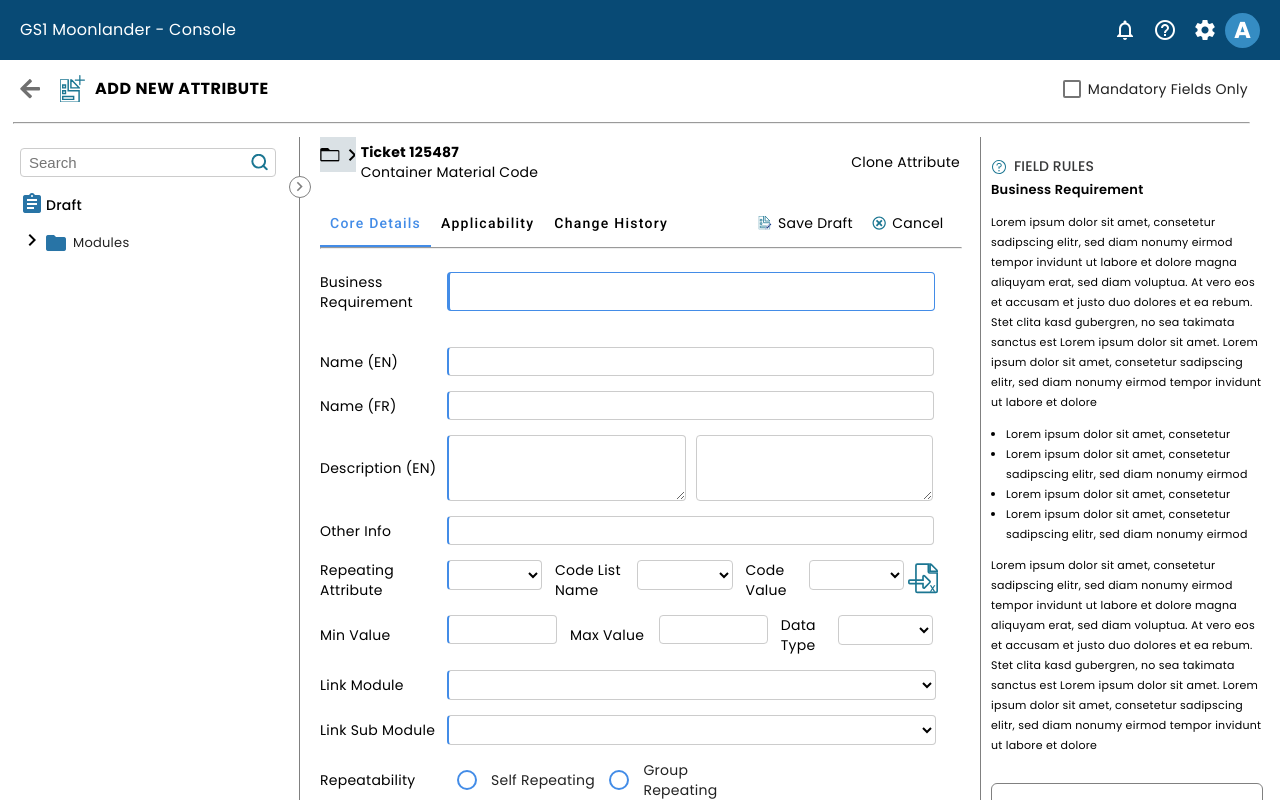
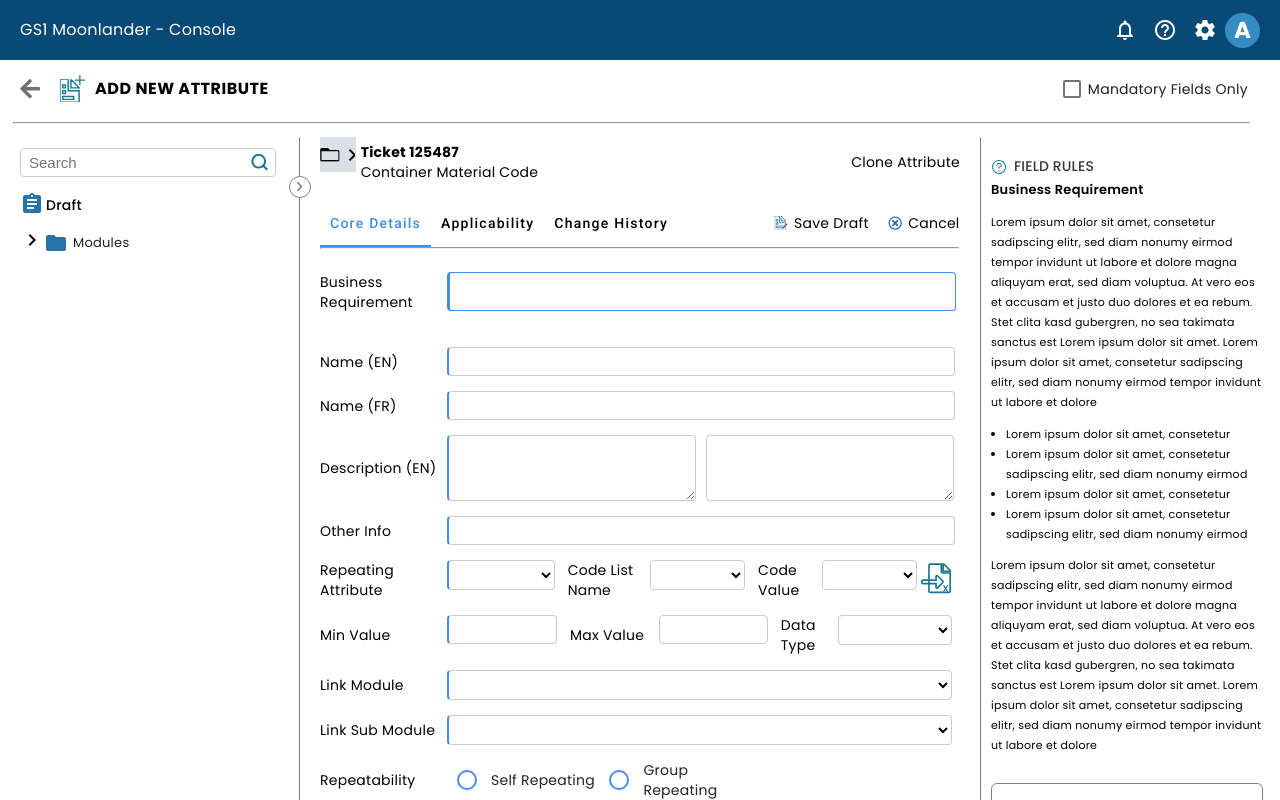
Before and after one commit to AjoshZS/ALM-Frontend-2, an Angular app: page / in a window 1280 px wide. Shown: the top 800 px of the page. Built offline with nearby package versions, Linux system fonts and the light colour scheme.

Commit message:
save added

```diff
--- a/src/app/modules/attribute/components/new_attribute/attribute-create/attribute-create.component.scss
+++ b/src/app/modules/attribute/components/new_attribute/attribute-create/attribute-create.component.scss
@@ -109,7 +109,7 @@
   }
 
   .h-line-tabs{
-    width: 100%;
+    width: 99.5%;
     margin: 0;
     position: absolute;
     top: 48px;
@@ -119,7 +119,7 @@
     display: flex;
     width: 30%;
     position: absolute;
-    right: 2.5%;
+    right: 0;
     top: 1.7%;
     z-index: 15;
   }
--- a/src/app/modules/attribute/components/new_attribute/attribute-create/attribute-create.component.ts
+++ b/src/app/modules/attribute/components/new_attribute/attribute-create/attribute-create.component.ts
@@ -49,7 +49,7 @@ export class AttributeCreateComponent {
 
   saveForm(){
     console.log("saveForm clicked")
-    this.generalService.setFormData("triggered");
+    this.generalService.setFormData("SAVE");
   }
 
   removeForm(){
--- a/src/app/modules/attribute/components/new_attribute/core-details/core-details.component.html
+++ b/src/app/modules/attribute/components/new_attribute/core-details/core-details.component.html
@@ -6,7 +6,7 @@
             </div>
             <div class="input form-input">
                 <input type="text"
-                    style="font-family: 'Poppins';border-radius:4px;width: 93%;height: 35px; border: 1px solid #438ce7; border-left-width: 3px;outline: none;padding-left: 10px; "
+                    style="font-family: 'Poppins';border-radius:4px;width: 97%;height: 35px; border: 1px solid #438ce7; border-left-width: 3px;outline: none;padding-left: 10px; "
                     id="business_name" formControlName="business_name">
             </div>
         </div>
@@ -55,7 +55,7 @@
             <div class="label form-label">
                 <label for="other_info">Repeating Attribute</label>
             </div>
-            <select formControlName="repeating_Attribute" id="name_EN" style="border-left-width: 2px;border-left-color: #438ce7;width: 15%; height: 30px;">
+            <select formControlName="repeating_Attribute" id="name_EN" style="border-left-width: 2px;border-left-color: #438ce7;width: 17%; height: 30px;">
                 <option value="" selected disabled hidden>No</option>
                 <option value="option1">No</option>
                 <option value="option2">Yes</option>
@@ -116,7 +116,7 @@
             <div class="label form-label" style="width: 9%;">
                 <label for="data_type">Data Type</label>
             </div>
-            <select formControlName="data_type" id="name_EN" style="width: 15%; height: 30px;">
+            <select formControlName="data_type" id="name_EN" style="width: 18%; height: 30px;">
                 <option value="" selected disabled hidden></option>
                 <option value="option1">number</option>
                 <option value="option2">string</option>
@@ -128,7 +128,7 @@
             <div class="label form-label">
                 <label for="link_module">Link Module</label>
             </div>
-            <select formControlName="link_module" id="name_EN" style="width: 77%; height: 30px; border-left-width: 2px;border-left-color: #438ce7">
+            <select formControlName="link_module" id="name_EN" style="width: 79.5%; height: 30px; border-left-width: 2px;border-left-color: #438ce7">
                 <option value="" selected disabled hidden>Core</option>
                 <option value="option1">Option 1</option>
                 <option value="option2">Option 2</option>
@@ -144,7 +144,7 @@
             <div class="label form-label">
                 <label for="link_sub_module">Link Sub Module </label>
             </div>
-            <select formControlName="link_sub_module" id="name_EN" style="width: 77%; height: 30px; border-left-width: 2px;border-left-color: #438ce7">
+            <select formControlName="link_sub_module" id="name_EN" style="width: 79.5%; height: 30px; border-left-width: 2px;border-left-color: #438ce7">
                 <option value="" selected disabled hidden>Select/Search sub module name</option>
                 <option value="option1">Option 1</option>
                 <option value="option2">Option 2</option>
@@ -172,7 +172,7 @@
                 <!-- <label for="repeatability"></label> -->
             </div>
             <div class="input form-input" style="position: relative;">
-                <input type="text" style="border-left-width: 2px;border-left-color: #438ce7" id="name_EN" formControlName="search_data">
+                <input type="text" style="border-left-width: 2px;border-left-color: #438ce7;width: 96.5%;" id="name_EN" formControlName="search_data">
                 <!-- <mat-icon class="search-icon">search</mat-icon> -->
                 <img class="search-icon" style="width: 18px; height: 17px;" src="assets/icons/Icon feather-search.svg">
             </div>
@@ -182,7 +182,7 @@
             <div class="label form-label">
                 <label for="dependent">Dependent</label>
             </div>
-            <select formControlName="dependent" id="name_EN" style="width: 77%; height: 30px; border-left-width: 2px;border-left-color: #438ce7">
+            <select formControlName="dependent" id="name_EN" style="width: 79.5%; height: 30px; border-left-width: 2px;border-left-color: #438ce7">
                 <option value="" selected disabled hidden>YES(D)</option>
                 <option value="option1">Option 1</option>
                 <option value="option2">Option 2</option>
@@ -195,7 +195,7 @@
                 <label for="dependent_attributes ">Dependent Attributes </label>
             </div>
             <div class="input form-input" style="position: relative;">
-                <input type="text" style="border-left-width: 2px;border-left-color: #438ce7" id="name_EN" formControlName="dependent_attributes">
+                <input type="text" style="width: 96.5%;border-left-width: 2px;border-left-color: #438ce7" id="name_EN" formControlName="dependent_attributes">
                 <!-- <mat-icon class="search-icon">search</mat-icon> -->
                 <img class="help-image search-icon" style="width: 18px; height: 17px;" src="assets/icons/Icon feather-search.svg">
             </div>
--- a/src/app/modules/attribute/components/new_attribute/core-details/core-details.component.scss
+++ b/src/app/modules/attribute/components/new_attribute/core-details/core-details.component.scss
@@ -46,7 +46,7 @@
 }
 #name_EN{
     padding-left: 10px;
-    width: 93%;
+    width: 97%;
     height: 25px;
     border: 1px solid #ccc;
     border-radius: 4px;
@@ -57,7 +57,7 @@
 }
 #description{
     padding-left: 10px;
-    width: 44%;
+    width: 46%;
     height: 60px;
     border: 1px solid #ccc;
     border-radius: 4px;
--- a/src/app/modules/attribute/components/new_attribute/core-details/core-details.component.ts
+++ b/src/app/modules/attribute/components/new_attribute/core-details/core-details.component.ts
@@ -37,6 +37,7 @@ export class CoreDetailsComponent {
     });
 
     this.generalService.getFormData().subscribe(formData => {
+      console.log("form data recieved",formData)
       if(formData === "SAVE"){
         console.log(this.createForm.value);
       }else{
```
